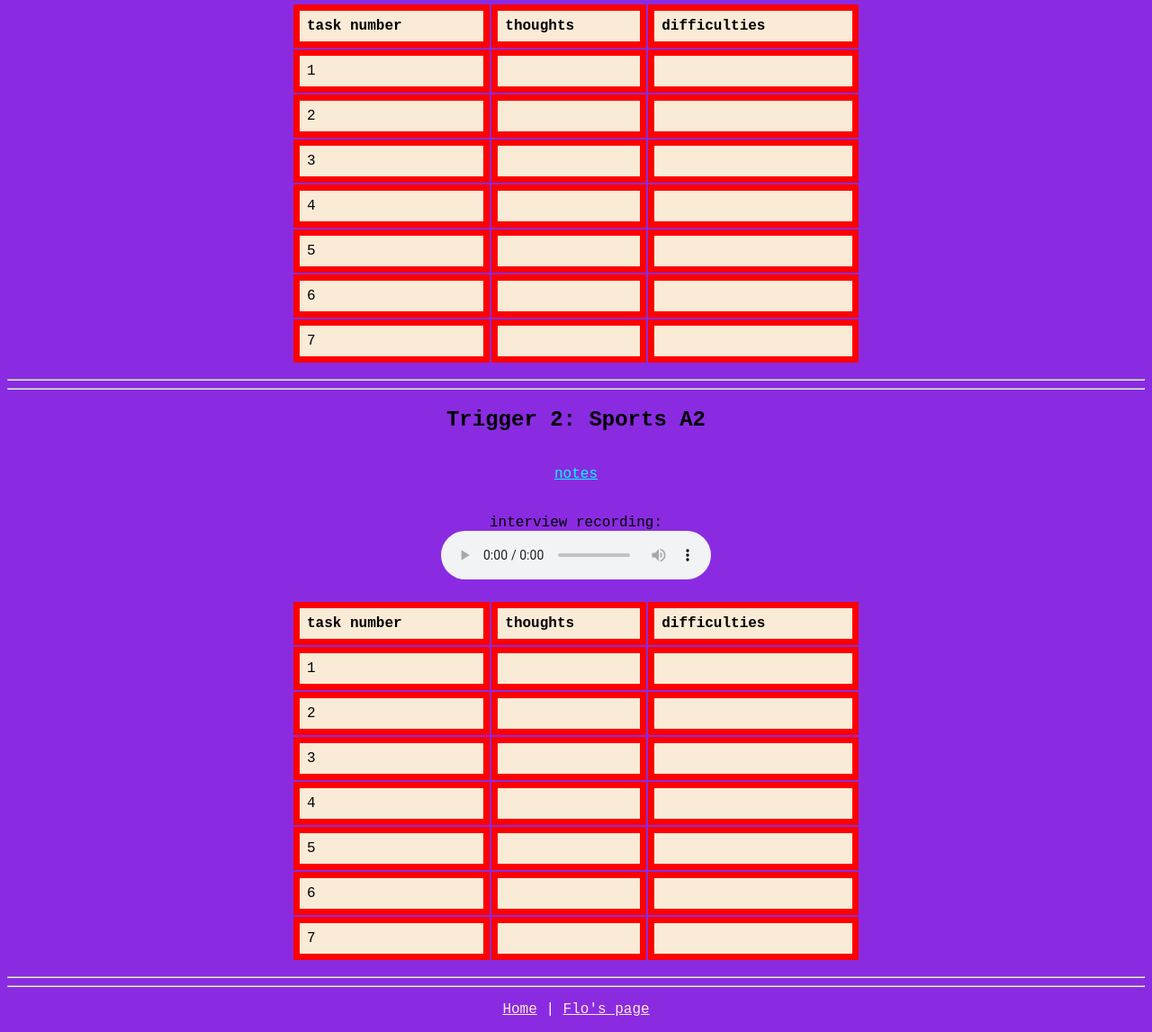
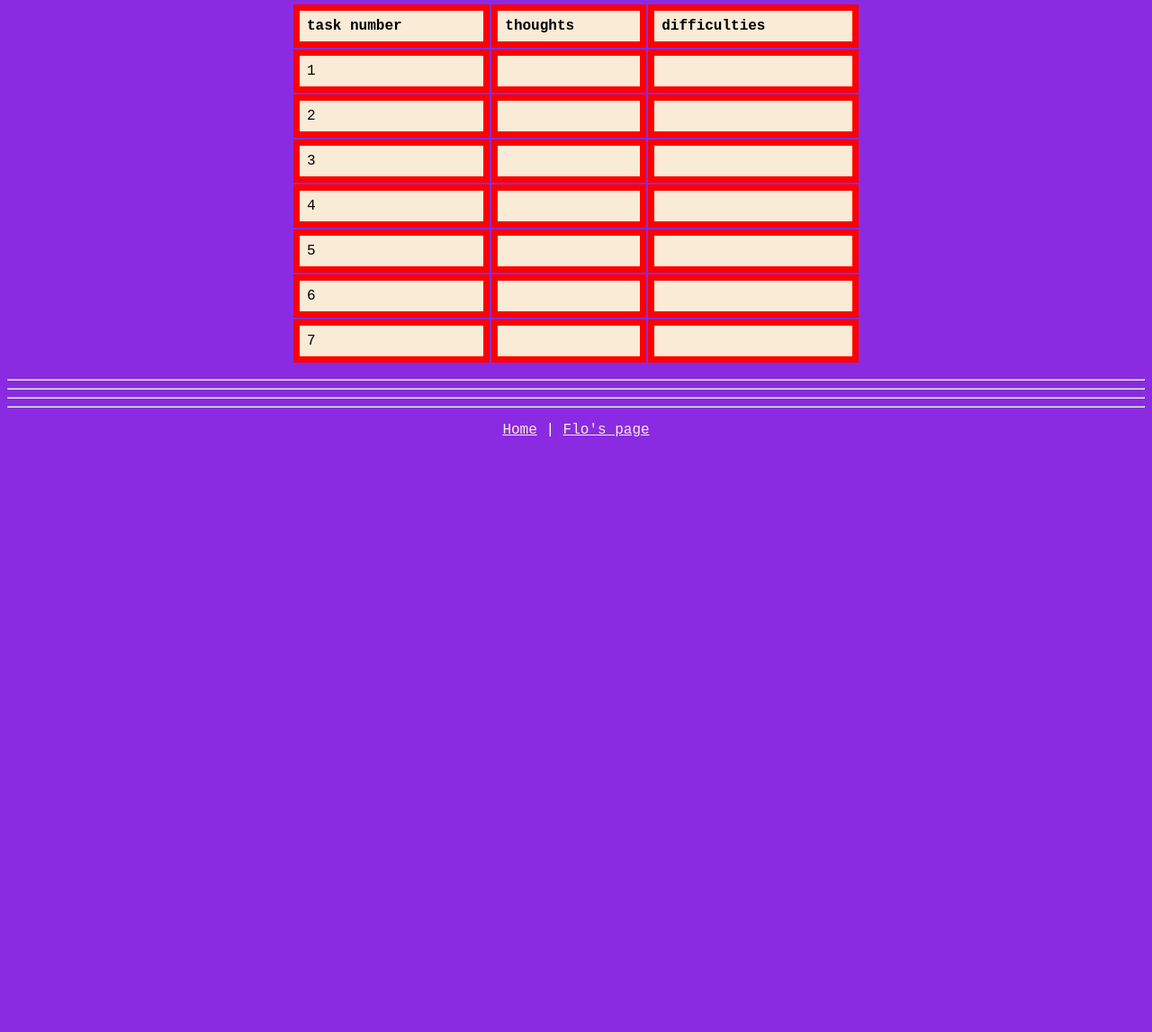
Before and after one commit to Swampowl/UniTandem, a plain HTML site: page trigger_jonna.html in a window 1280 px wide. Shown: the part 357-1504 px from the top of the page at 90% size. After the commit the page ends 860 px from the top, so only its background shows below. Drawn offline with Linux system fonts and the light colour scheme.

Commit message:
edited sports trigger jonna

```diff
--- a/trigger_jonna.html
+++ b/trigger_jonna.html
@@ -69,57 +69,6 @@
 
     <hr>
     <hr>
-    <p><h2>Trigger 2: Sports A2</h2><br>
-      <a href="sources/Unitandem_Sports_jonna.pdf" target="blank" class="note">notes</a><br><br><br>
-      interview recording:<br>
-      <audio controls>
-          <source src="sources/Trigger_Jonna_Sports.mp3" type="audio/mp3">
-        Your browser does not support the audio element.
-        </audio><br><br>
-
-                <table class="center">
-                  <tr>
-                    <th>task number</th>
-                    <th>thoughts</th>
-                    <th>difficulties</th>
-                  </tr>
-                  <tr>
-                    <td>1</td>
-                    <td></td>
-                    <td></td>
-                  </tr>
-                  <tr>
-                    <td>2</td>
-                    <td></td>
-                    <td></td>
-                  </tr>
-                  <tr>
-                    <td>3</td>
-                    <td></td>
-                    <td></td>
-                  </tr>
-                  <tr>
-                    <td>4</td>
-                    <td></td>
-                    <td></td>
-                  </tr>
-                  <tr>
-                    <td>5</td>
-                    <td></td>
-                    <td></td>
-                  </tr>
-                  <tr>
-                    <td>6</td>
-                    <td></td>
-                    <td></td>
-                  </tr>
-                  <tr>
-                    <td>7</td>
-                    <td></td>
-                    <td></td>
-                  </tr>
-                </table>
-                </p>
 
     <hr>
     <hr>
```
